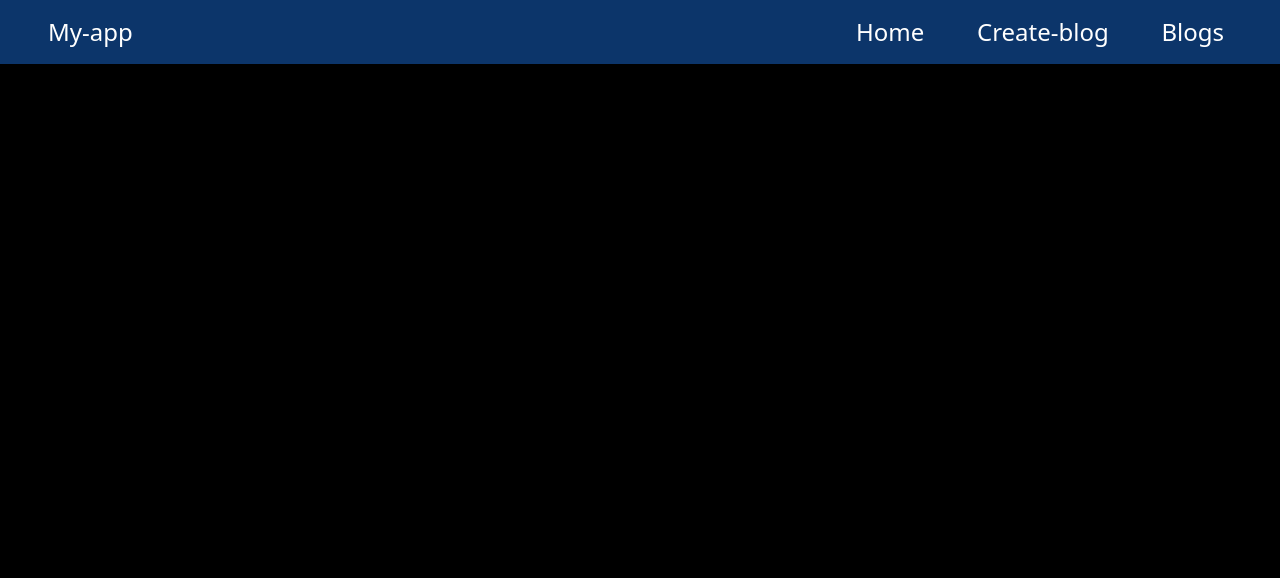
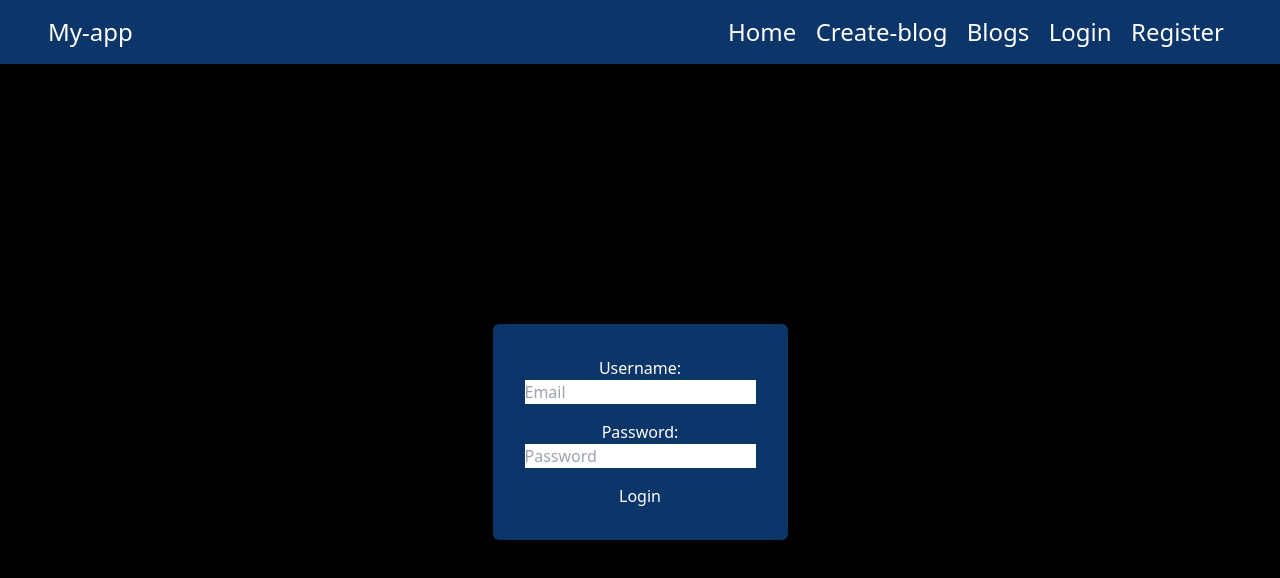
Before and after one commit to alimoid14/BlogsForYou-frontend, a Next.js app: page /login in a window 1280 px wide. Before the commit this address had no page. Shown: the top 578 px of the page. Built offline with nearby package versions, Linux system fonts and the light colour scheme.

Commit message:
Add some style to  blogs

```diff
--- a/app/blogs/page.tsx
+++ b/app/blogs/page.tsx
@@ -10,20 +10,31 @@ type blogType = {
 export default function RenderBlogs() {
   const [blogList, setBlogList] = useState([] as blogType[]);
   useEffect(() => {
-    Axios.get("http://localhost:3001/getBlogs").then((response) => {
-      console.log(response.data);
-      setBlogList(response.data);
-    });
+    Axios.get("http://localhost:3001/getBlogs")
+      .then((response) => {
+        //console.log(response.data);
+
+        setBlogList(response.data);
+      })
+      .catch((error) => {
+        // Handle the error here
+        console.error("Error fetching blogs:", error);
+      });
   }, []);
 
   return (
-    <div className="text-white">
-      {blogList.map((blog, index) => (
-        <div key={index}>
-          <h1>{blog.title}</h1>
-          <p>{blog.content}</p>
-        </div>
-      ))}
-    </div>
+    <main className="flex justify-center main-height w-screen">
+      <div className="text-white w-2/3 lg:w-[680px]">
+        {blogList?.map((blog, index) => (
+          <div key={index} className="mt-16 bg-[rgb(12,53,106)] p-12">
+            <h1 className="text-2xl">{blog.title}</h1>
+            <br />
+            <hr className="w-2/3" />
+            <br />
+            <p className="text-xl">{blog.content}</p>
+          </div>
+        ))}
+      </div>
+    </main>
   );
 }
--- a/app/components/Navbar.tsx
+++ b/app/components/Navbar.tsx
@@ -1,15 +1,18 @@
 "use client";
+import Link from "next/link";
 
 export default function Navbar() {
   return (
-    <header className="text-2xl flex flex-row justify-between w-screen bg-[#0C356A] py-4 px-12 text-white sticky">
+    <header className="text-2xl flex flex-row justify-between w-screen bg-[rgb(12,53,106)] py-4 px-12 text-white sticky">
       <h1>My-app</h1>
-      <div className="w-96 hidden sm:flex flex-row justify-between px-2">
-        <a href="/">Home</a>
-        <a href="/create">Create-blog</a>
-        <a href="/blogs">Blogs</a>
+      <div className="w-[32rem] hidden md:flex flex-row justify-between px-2">
+        <Link href="/">Home</Link>
+        <Link href="/create">Create-blog</Link>
+        <Link href="/blogs">Blogs</Link>
+        <Link href="/login">Login</Link>
+        <Link href="/register">Register</Link>
       </div>
-      <div className="sm:hidden">☰</div>
+      <div className="md:hidden">☰</div>
     </header>
   );
 }
--- a/app/create/page.tsx
+++ b/app/create/page.tsx
@@ -33,8 +33,8 @@ export default function CreateBlog() {
       return;
     }
 
-    const blogEntry = blog;
-    Axios.post("http://localhost:3001/createBlog", blogEntry);
+    //const blogEntry = blog;
+    Axios.post("http://localhost:3001/createBlog", blog);
     //const blogText = blog;
     //console.log(blogText);
 
@@ -45,7 +45,7 @@ export default function CreateBlog() {
   return (
     <main className="main-height flex flex-col items-center text-2xl">
       <form
-        className="h-5/6 w-5/6 flex flex-col mt-12 justify-center  text-white text-opacity-50"
+        className="h-5/6 w-5/6 md:w-[640px] flex flex-col mt-12 justify-center  text-white text-opacity-50"
         action=""
       >
         <input
@@ -62,7 +62,7 @@ export default function CreateBlog() {
           placeholder="Start here..."
           value={blog.content}
           required
-          className="bg-[#0C356A] mt-4 border-8  border-[#0C356A] w-full h-5/6 p-4 rounded-xl"
+          className="bg-[#0C356A] mt-4 border-8 text-xl border-[#0C356A] w-full h-5/6 p-4 rounded-xl"
           onChange={handleChange}
         ></textarea>
         <button
--- /dev/null
+++ b/app/login/page.tsx
@@ -0,0 +1,95 @@
+"use client";
+import React, { useState } from "react";
+import Axios from "axios";
+
+export default function LoginPage() {
+  const [username, setUserName] = useState("");
+  const [password, setPass] = useState("");
+
+  async function handleSubmit(e: React.FormEvent) {
+    e.preventDefault();
+    if (username.trim() === "" || password.trim() === "") {
+      alert("Both fields required");
+      return;
+    }
+
+    Axios.post(
+      "http://localhost:3001/login",
+      {
+        username,
+        password,
+      },
+      {
+        withCredentials: true,
+      }
+    )
+      .then((response) => {
+        // Handle successful login here
+        console.log("No runtime error:", response.data);
+        setUserName("");
+        setPass("");
+      })
+      .catch((error) => {
+        if (error.response) {
+          // The request was made and the server responded with a status code
+          // that falls out of the range of 2xx
+          if (error.response.status === 401) {
+            // Unauthorized access, handle it appropriately (e.g., show an error message)
+            alert("Unauthorized access. Please check your credentials.");
+          } else {
+            // Other status codes, handle accordingly
+            console.error("Error response from server:", error.response.data);
+          }
+        } else if (error.request) {
+          // The request was made but no response was received
+          console.error("No response received:", error.request);
+        } else {
+          // Something happened in setting up the request that triggered an error
+          console.error("Error setting up the request:", error.message);
+        }
+      });
+  }
+
+  return (
+    <main className="text-white flex items-center justify-center main-height">
+      <form
+        id="loginForm"
+        className="flex flex-col items-center bg-[rgb(12,53,106)] p-8 rounded-md"
+      >
+        <label htmlFor="username">Username:</label>
+        <input
+          type="email"
+          id="username"
+          name="username"
+          required
+          className="text-black"
+          value={username}
+          placeholder="Email"
+          onChange={(e) => {
+            setUserName(e.currentTarget.value);
+          }}
+        />
+
+        <label htmlFor="password" className="mt-4">
+          Password:
+        </label>
+        <input
+          type="password"
+          id="password"
+          name="password"
+          required
+          className="text-black"
+          value={password}
+          placeholder="Password"
+          onChange={(e) => {
+            setPass(e.currentTarget.value);
+          }}
+        />
+
+        <button onClick={handleSubmit} className="mt-4">
+          Login
+        </button>
+      </form>
+    </main>
+  );
+}
--- a/app/page.tsx
+++ b/app/page.tsx
@@ -3,7 +3,7 @@ import Image from "next/image";
 export default function Home() {
   return (
     <main className="flex items-center justify-center main-height">
-      <div className="flex flex-col bg-[#0C356A] h-2/3 w-2/3 rounded-3xl p-12 text-white text-opacity-50 text-xl sm:text-2xl text-center">
+      <div className="flex flex-col bg-[#0C356A] h-2/3 w-2/3 lg:w-[680px] rounded-3xl p-12 text-white text-opacity-50 text-xl sm:text-2xl text-center">
         <p>
           Hello! And welcome to our website! We provide a platform for our users
           to write their own, and read the blogs written by others!
--- /dev/null
+++ b/app/register/page.tsx
@@ -0,0 +1,66 @@
+"use client";
+import Axios from "axios";
+import React, { useState } from "react";
+
+export default function RegistrationPage() {
+  const [username, setUserName] = useState("");
+  const [password, setPass] = useState("");
+
+  async function handleSubmit() {
+    if (username.trim() === "" || password.trim() === "") {
+      alert("Both fields required");
+      return;
+    }
+
+    await Axios.post("http://localhost:3001/register", {
+      username,
+      password,
+    });
+
+    setUserName("");
+    setPass("");
+  }
+
+  return (
+    <main className="text-white flex items-center justify-center main-height">
+      <form
+        id="registrationForm"
+        className="flex flex-col items-center bg-[rgb(12,53,106)] p-8 rounded-md"
+      >
+        <label htmlFor="username">Email:</label>
+        <input
+          type="email"
+          id="email"
+          name="email"
+          value={username}
+          placeholder="Email"
+          required
+          className="text-black"
+          onChange={(e) => {
+            setUserName(e.currentTarget.value);
+          }}
+        />
+
+        <label className="mt-4" htmlFor="password">
+          Password:
+        </label>
+        <input
+          type="password"
+          id="password"
+          name="password"
+          value={password}
+          placeholder="Password"
+          required
+          className="text-black"
+          onChange={(e) => {
+            setPass(e.currentTarget.value);
+          }}
+        />
+
+        <button className="mt-4" onClick={handleSubmit}>
+          Register
+        </button>
+      </form>
+    </main>
+  );
+}
```
